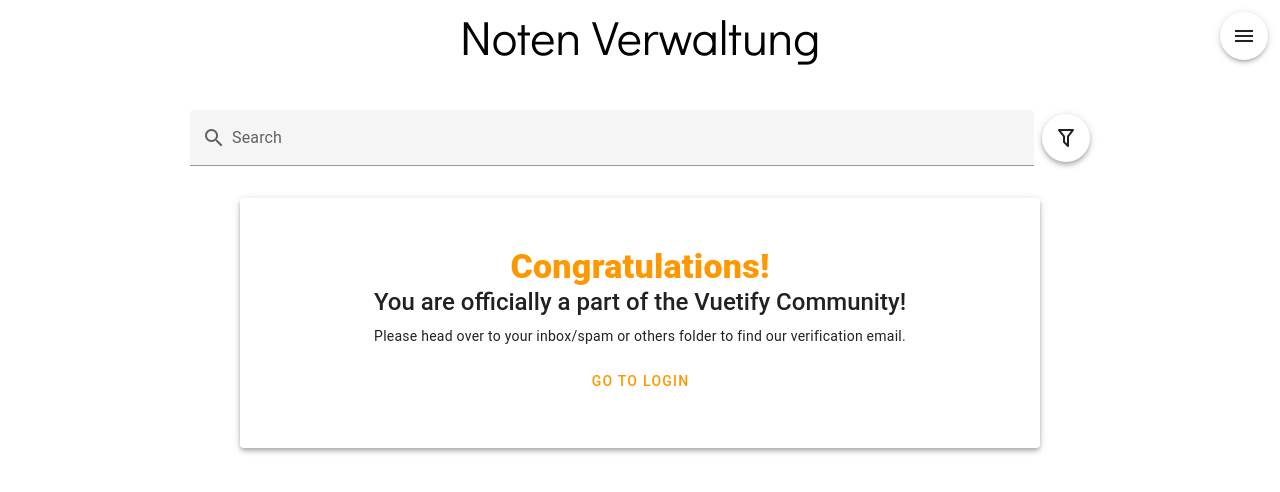
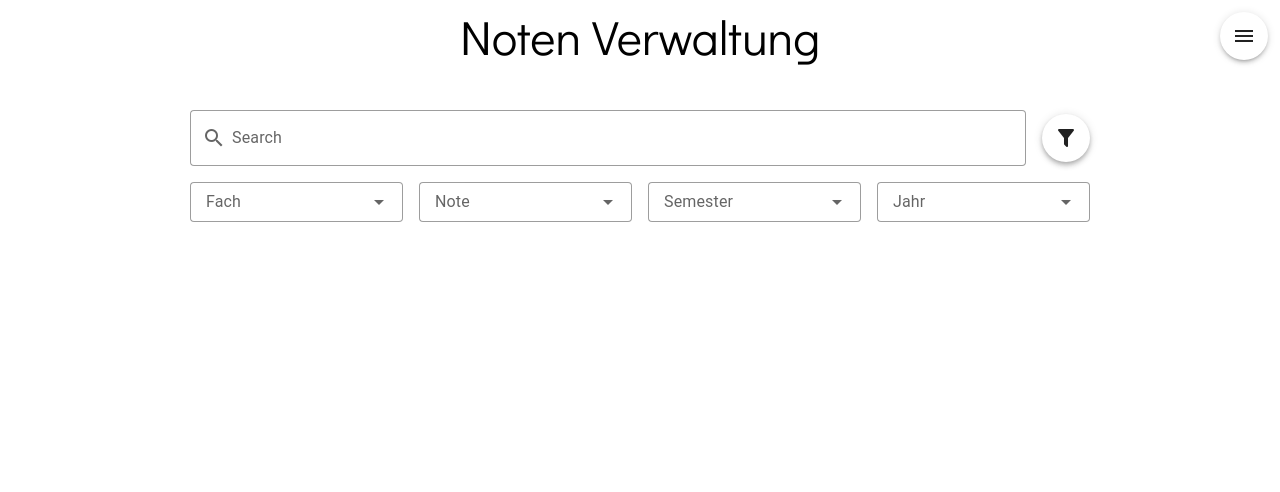
Before and after one commit to GColoy/noten_management, a Vue app in the folder frontend/: page / in a window 1280 px wide. Both pictures are taken after a click on the button 1066 px from the left and 138 px from the top of the page. Shown: the top 492 px of the page. Built offline with nearby package versions, Linux system fonts and the light colour scheme; a small style sheet from the web is missing.

Commit message:
added searchbar and dashboard module

```diff
--- a/frontend/src/components/Dashboard.vue
+++ b/frontend/src/components/Dashboard.vue
@@ -1,24 +1,5 @@
 <template>
-  <v-sheet
-    class="d-flex align-center justify-center flex-wrap text-center mx-auto px-4"
-    elevation="4"
-    height="250"
-    max-width="800"
-    width="100%"
-    rounded
-  >
-    <div>
-      <h2 class="text-h4 font-weight-black text-orange">Congratulations!</h2>
+  <div class="d-flex align-stretch flex-wrap">
 
-      <div class="text-h5 font-weight-medium mb-2">
-        You are officially a part of the Vuetify Community!
-      </div>
-
-      <p class="text-body-2 mb-4">
-        Please head over to your inbox/spam or others folder to find our verification email.
-      </p>
-
-      <v-btn color="orange" variant="text">Go to Login</v-btn>
-    </div>
-  </v-sheet>
+  </div>
 </template>
--- a/frontend/src/components/Searchbar.vue
+++ b/frontend/src/components/Searchbar.vue
@@ -1,24 +1,120 @@
 <template>
-  <div class="searchbar">
+  <div class="mb-4">
+    <div class="d-flex align-center justify-center ga-4">
       <v-text-field
         label="Search"
         prepend-inner-icon="mdi-magnify"
         hide-details
+				variant="outlined"
       />
       <v-btn
-		icon="mdi-filter-outline"
-		type="elevated"
+        :icon="showFilters ? 'mdi-filter' : 'mdi-filter-outline'"
+        variant="elevated"
+        @click="toggleFilters"
       />
+    </div>
+
+    <v-expand-transition class="ps-0">
+      <div v-if="showFilters" class="filter-row">
+        <v-select
+          v-model="selectedSubject"
+          :items="subjects"
+          label="Fach"
+          variant="outlined"
+          density="compact"
+          clearable
+          hide-details
+					multiple
+        />
+        <v-select
+          v-model="selectedGrade"
+          :items="grades"
+          label="Note"
+          variant="outlined"
+          density="compact"
+          clearable
+          hide-details
+					multiple
+        />
+        <v-select
+          v-model="selectedSemester"
+          :items="semesters"
+          label="Semester"
+          variant="outlined"
+          density="compact"
+          clearable
+          hide-details
+					multiple
+        />
+        <v-select
+          v-model="selectedYear"
+          :items="years"
+          label="Jahr"
+          variant="outlined"
+          density="compact"
+          clearable
+          hide-details
+					multiple
+        />
+      </div>
+    </v-expand-transition>
   </div>
 </template>
 
+<script setup>
+import { ref } from 'vue'
+
+const showFilters = ref(false)
+const selectedSubject = ref(null)
+const selectedGrade = ref(null)
+const selectedSemester = ref(null)
+const selectedYear = ref(null)
+
+// Beispieldaten - diese sollten aus deiner API oder dem Store kommen
+const subjects = ['Mathematik', 'Deutsch', 'Englisch', 'Geschichte', 'Biologie']
+const grades = ['1', '2', '3', '4', '5', '6']
+const semesters = ['1. Semester', '2. Semester']
+const years = ['2023', '2024', '2025']
+
+const toggleFilters = () => {
+  showFilters.value = !showFilters.value
+}
+
+// Optional: Emit events für die Parent-Komponente
+const emit = defineEmits(['filter-changed'])
+
+// Watchers für Filter-Änderungen
+import { watch } from 'vue'
+watch([selectedSubject, selectedGrade, selectedSemester, selectedYear], () => {
+  emit('filter-changed', {
+    subject: selectedSubject.value,
+    grade: selectedGrade.value,
+    semester: selectedSemester.value,
+    year: selectedYear.value
+  })
+})
+</script>
+
 <style scoped>
-.searchbar {
+
+.filter-row {
   display: flex;
   flex-direction: row;
-  align-items: center;
-  justify-content: center;
+  align-items: stretch;
+	flex-wrap: wrap;
+  gap: 1rem;
+  margin-top: 1rem;
+}
+
+.filter-row > * {
+	min-width: 150px;
+}
+
+@media (max-width: 768px) {
+  .filter-row {
+    flex-wrap: wrap;
+		align-items: stretch;
     gap: 0.5rem;
-  margin-bottom: 1rem;
+  }
 }
 </style>
--- a/frontend/src/router/index.ts
+++ b/frontend/src/router/index.ts
@@ -7,11 +7,6 @@
       path: '/',
       name: 'dashboard',
       component: () => import('@/views/index.vue')
-    },
-    {
-      path: '/dashboard',
-      name: 'dashboard-alt',
-      component: () => import('@/components/Dashboard.vue')
     }
   ]
 })
```
Lines whose indentation alone changed are shown as unchanged.
